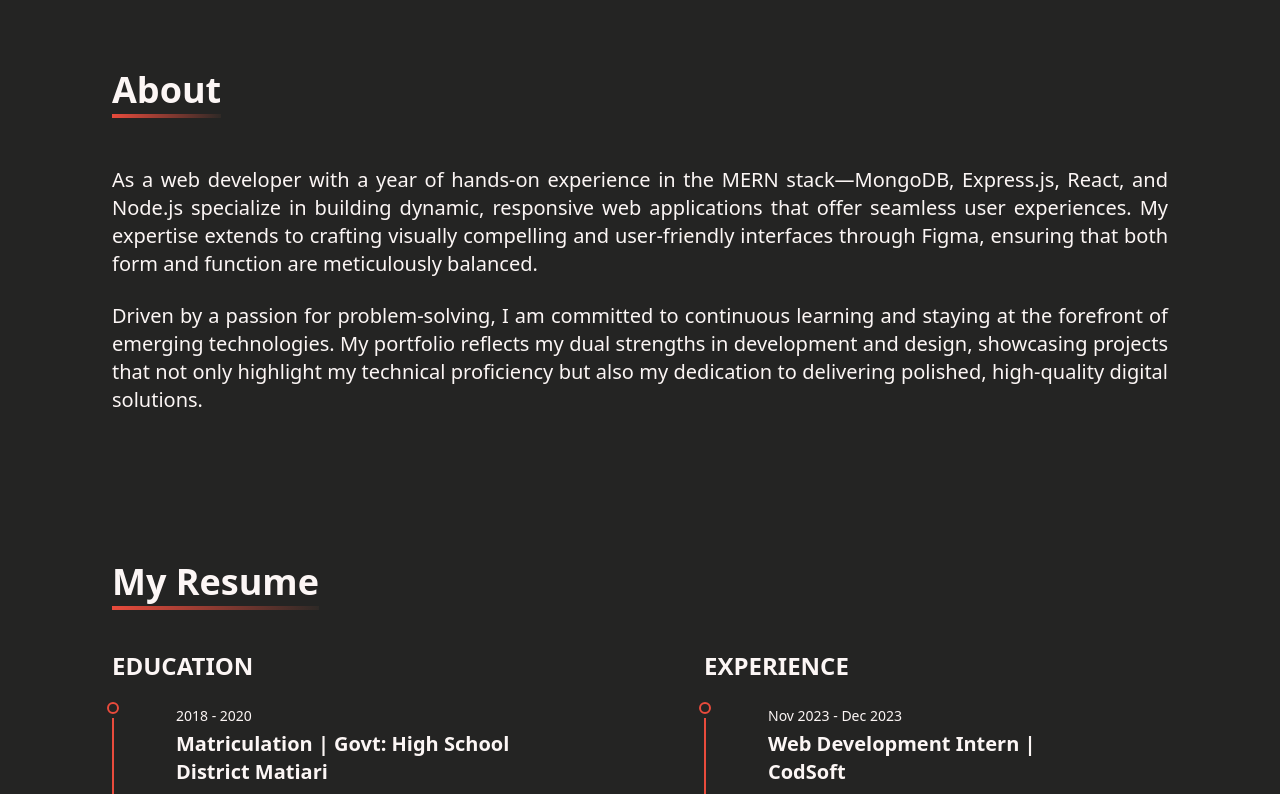
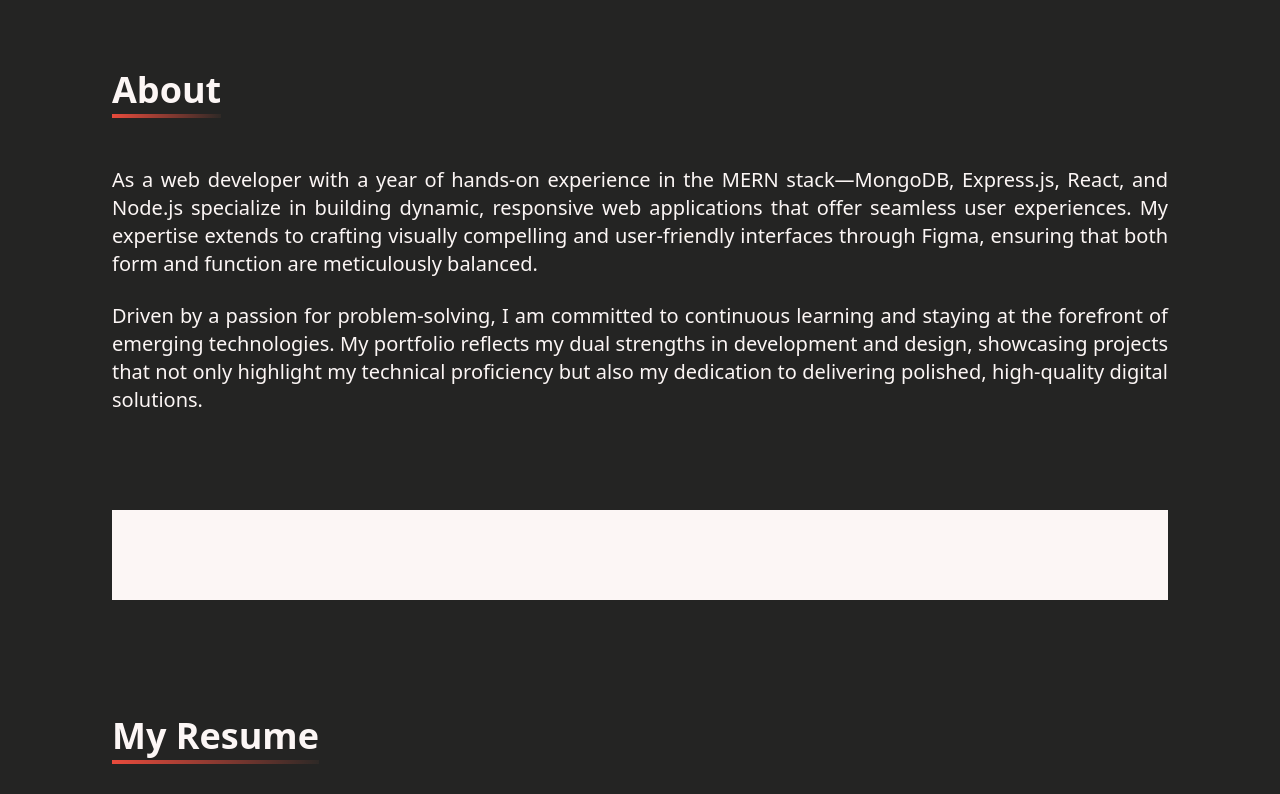
Before and after one commit to akbar909/Personal-Portfolio, a React (Create React App) app: page / in a window 1280 px wide. Shown: the part 684-1478 px from the top of the page. Built offline with nearby package versions, Linux system fonts and the light colour scheme.

Commit message:
make changes

```diff
--- a/src/components/About.jsx
+++ b/src/components/About.jsx
@@ -1,5 +1,5 @@
+import AOS from 'aos';
 import React, { useEffect } from 'react';
-import AOS from 'aos';
 
 import 'aos/dist/aos.css';
 
@@ -10,7 +10,11 @@ const About = () => {
       duration: 1500,
       once: true
     });
-  })
+    // AdSense push (script already in index.html)
+    if (window.adsbygoogle && Array.isArray(window.adsbygoogle)) {
+      window.adsbygoogle.push({});
+    }
+  }, []);
   return (
     <div
       id="about"
@@ -38,6 +42,19 @@ const About = () => {
             high-quality digital solutions. </p>
         </div>
       </div>
+
+      {/* Ad Section */}
+      <div className="my-8 flex justify-center bg-secondary">
+        {/* Google AdSense Horizontal Ad */}
+        <ins
+          className="adsbygoogle"
+          style={{ display: 'inline-block', width: '728px', height: '90px' }}
+          data-ad-client="ca-pub-8361394479217460"
+          data-ad-slot="3820927521"
+          data-ad-format="horizontal"
+          data-full-width-responsive="true"
+        ></ins>
+      </div>
     </div>
   );
 };
--- a/src/components/Hero.jsx
+++ b/src/components/Hero.jsx
@@ -96,7 +96,7 @@ const Hero = () => {
               className='hidden lg:flex items-center'
             >
               <Link
-                to="portfolio"
+                to="project"
                 smooth
                 duration={500}
                 className="group flex items-center text-secondary w-fit px-6 py-3 rounded-lg bg-gradient-to-r from-red to-primary cursor-pointer"
```
Lines whose indentation alone changed are shown as unchanged.
